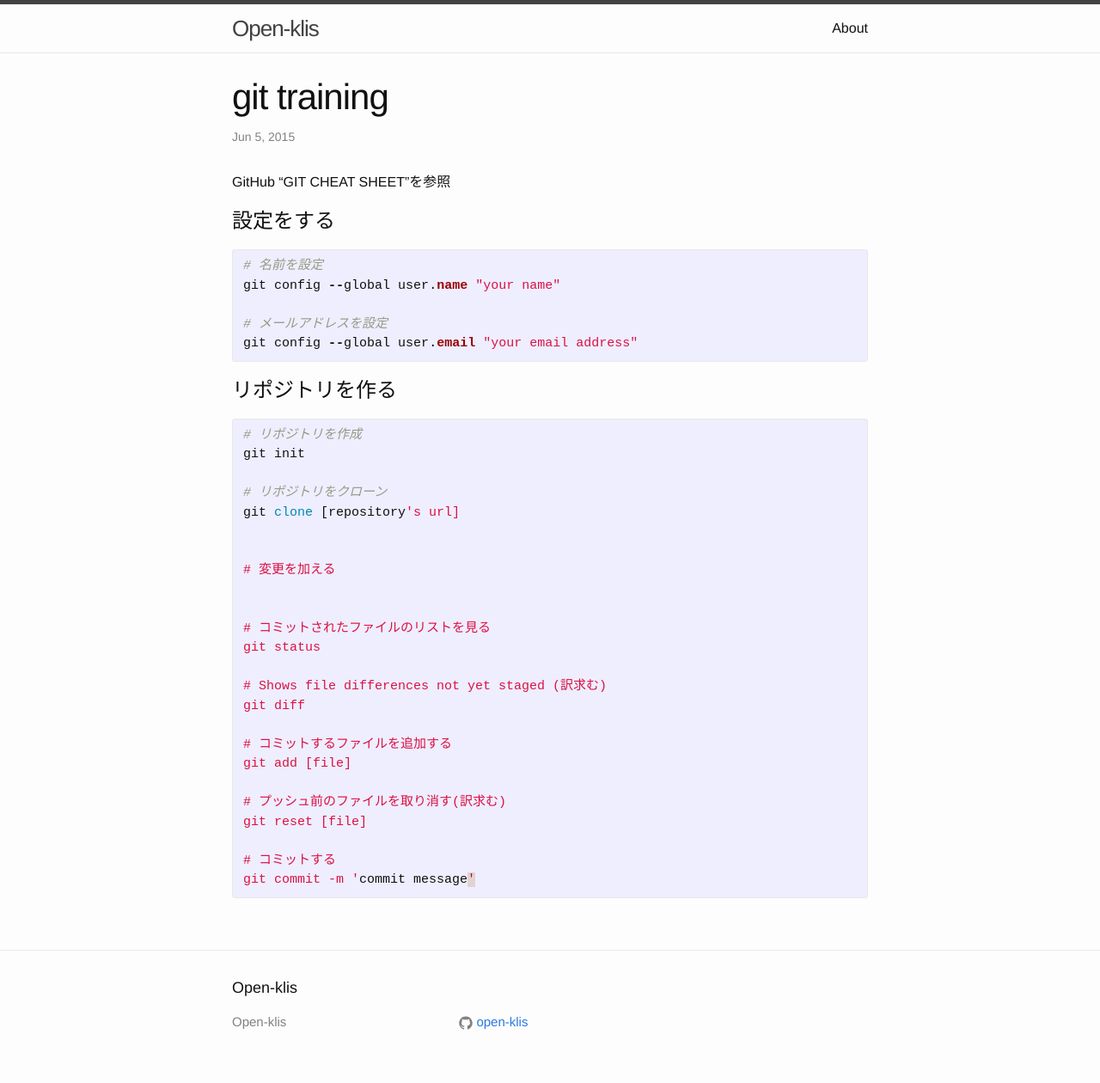
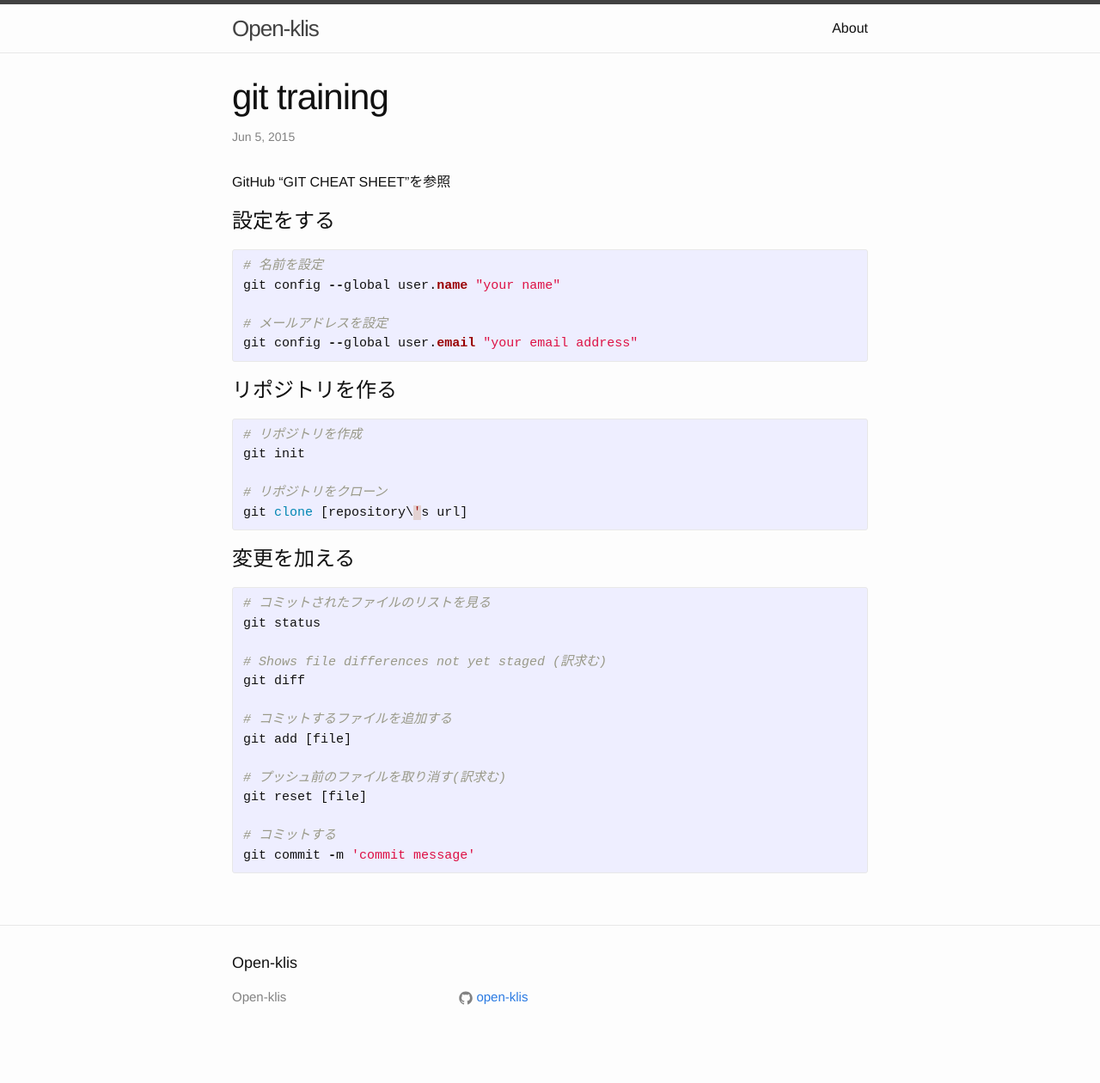
Before and after one commit to makky3939/open-klis.github.io, a Jekyll site: the page built from _posts/2015-06-05-git-training.markdown, in a window 1280 px wide. Shown: the whole page at 86% size. Built offline with Jekyll 4.4.1, drawn with Linux system fonts in a browser that asks for light colours; after the commit the page ends 1232 px from its top, so only the background shows below that.

Commit message:
complete post 06-05.git

```diff
--- a/_posts/2015-06-05-git-training.markdown
+++ b/_posts/2015-06-05-git-training.markdown
@@ -27,11 +27,13 @@ git config --global user.email "your email address"
 git init
 
 # リポジトリをクローン
-git clone [repository's url]
+git clone [repository\'s url]
 
+{% endhighlight %}
 
 # 変更を加える
 
+{% highlight ruby %}
 
 # コミットされたファイルのリストを見る
 git status
```
